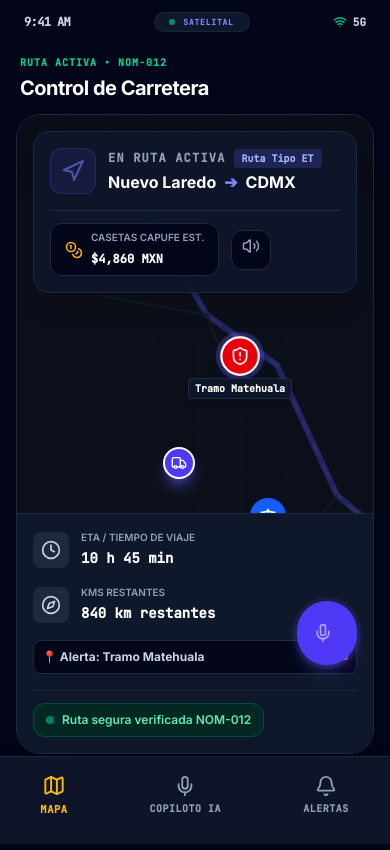
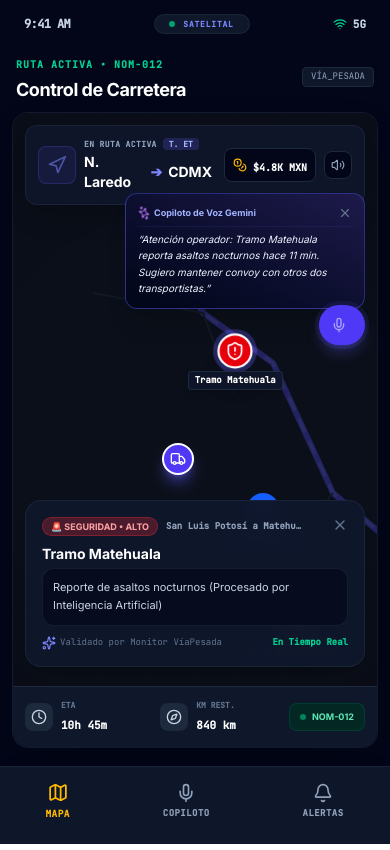
Before and after one commit to haroldove90-spec/Via-Pesada-MX, a React (Vite) app: page / in a window 390 px wide. Both pictures are taken after a click on the button "MAPA". Built offline with nearby package versions, Linux system fonts and the light colour scheme.

Commit message:
feat: add responsive layout container
Wrap application in a responsive wrapper to simulate a mobile device experience on desktop while maintaining a native-like interface.

```diff
--- a/src/App.tsx
+++ b/src/App.tsx
@@ -14,12 +14,13 @@
   const [activeTab, setActiveTab] = useState<'mapa' | 'copiloto' | 'comunidad'>('comunidad');
 
   return (
+    <div className="w-full h-screen bg-slate-900 md:bg-slate-950 flex items-center justify-center p-0 md:p-4 overflow-hidden select-none">
       <div
         id="main-applet-app"
-      className="w-full min-h-screen bg-slate-950 text-slate-100 flex flex-col justify-between p-0 m-0 overflow-x-hidden select-none"
+        className="w-full md:max-w-[412px] h-full md:h-[94vh] md:max-h-[860px] bg-slate-950 text-slate-100 flex flex-col justify-between overflow-hidden md:rounded-[44px] md:border-[10px] md:border-slate-900 md:shadow-[0_20px_50px_rgba(0,0,0,0.8)] md:ring-2 md:ring-slate-800/60 relative"
       >
         {/* NATIVE PHONE TOP NOTCH / SYSTEM STATUS BAR */}
-      <div className="w-full bg-slate-950 flex justify-between items-center px-6 pt-3 pb-2 z-50 pointer-events-none sticky top-0 shrink-0">
+        <div className="w-full bg-slate-950 flex justify-between items-center px-6 pt-3.5 pb-2 z-50 pointer-events-none sticky top-0 shrink-0">
           <span className="text-xs font-bold font-mono tracking-tighter text-slate-300">9:41 AM</span>
 
           {/* Dynamic Island Notch */}
@@ -35,32 +36,35 @@
         </div>
 
         {/* CORE VIEWPORT CONTENT */}
-      <main className="flex-1 w-full flex flex-col relative overflow-y-auto">
+        <main className="flex-1 w-full flex flex-col relative overflow-hidden">
           {activeTab === 'comunidad' ? (
-          <div className="animate-fadeIn flex-1 flex flex-col">
+            <div className="animate-fadeIn flex-1 flex flex-col h-full overflow-hidden">
               <CommunityFeedDemo onNavigate={(tab) => {
                 if (tab === 'detector') return; // WhatsApp tab removed in basic native mobile layout
                 setActiveTab(tab);
               }} />
             </div>
           ) : activeTab === 'mapa' ? (
-          <div className="animate-fadeIn flex-1 flex flex-col pt-2 pb-24 px-4">
+            <div className="animate-fadeIn flex-1 flex flex-col h-full overflow-hidden pt-2 px-3 pb-24">
               {/* Native Inline Mini Title and Subheading */}
-            <div className="mb-3 px-1">
+              <div className="mb-2 px-1 flex justify-between items-center shrink-0">
+                <div>
                   <span className="text-[10px] font-bold text-emerald-400 uppercase tracking-widest font-mono">Ruta Activa • NOM-012</span>
-              <h2 className="text-xl font-bold text-white tracking-tight mt-0.5">Control de Carretera</h2>
+                  <h2 className="text-lg font-bold text-white tracking-tight mt-0.5">Control de Carretera</h2>
+                </div>
+                <span className="text-[9px] bg-slate-900 border border-slate-800 text-slate-400 px-2 py-0.5 rounded font-mono">VÍA_PESADA</span>
               </div>
               <RouteMapDemo />
             </div>
           ) : (
-          <div className="animate-fadeIn flex-1 flex flex-col">
+            <div className="animate-fadeIn flex-1 flex flex-col h-full overflow-hidden">
               <CopilotoVoiceDemo onBackToMap={() => setActiveTab('mapa')} />
             </div>
           )}
         </main>
 
-      {/* FIXED NATIVE BOTTOM NAVIGATION TAB BAR */}
-      <nav id="mobile-navigation-fixed-bar" className="fixed bottom-0 left-0 right-0 bg-slate-900/95 border-t border-slate-800/80 py-3.5 pb-6 flex justify-around items-center text-slate-400 backdrop-blur-md z-55 shadow-2xl">
+        {/* LOCKED NATIVE BOTTOM NAVIGATION TAB BAR */}
+        <nav id="mobile-navigation-absolute-bar" className="absolute bottom-0 left-0 right-0 bg-slate-900/98 border-t border-slate-800/80 py-3 pb-5 flex justify-around items-center text-slate-400 backdrop-blur-md z-40 shadow-2xl">
 
           {/* TAB 1: MAPS */}
           <button
@@ -72,8 +76,8 @@
                 : 'text-slate-400 hover:text-slate-200'
             }`}
           >
-          <Map className="w-5.5 h-5.5" />
-          <span className="text-[10px] font-bold font-mono tracking-wider">MAPA</span>
+            <Map className="w-5 h-5" />
+            <span className="text-[9px] font-bold font-mono tracking-wider">MAPA</span>
           </button>
 
           {/* TAB 2: COPILOTO VOICE */}
@@ -86,8 +90,8 @@
                 : 'text-slate-400 hover:text-slate-200'
             }`}
           >
-          <Mic className="w-5.5 h-5.5" />
-          <span className="text-[10px] font-bold font-mono tracking-wider">COPILOTO IA</span>
+            <Mic className="w-5 h-5" />
+            <span className="text-[9px] font-bold font-mono tracking-wider">COPILOTO</span>
           </button>
 
           {/* TAB 3: ALERTS FEED */}
@@ -100,11 +104,12 @@
                 : 'text-slate-400 hover:text-slate-200'
             }`}
           >
-          <Bell className="w-5.5 h-5.5" />
-          <span className="text-[10px] font-bold font-mono tracking-wider">ALERTAS</span>
+            <Bell className="w-5 h-5" />
+            <span className="text-[9px] font-bold font-mono tracking-wider">ALERTAS</span>
           </button>
 
         </nav>
       </div>
+    </div>
   );
 }
--- a/src/components/RouteMapDemo.tsx
+++ b/src/components/RouteMapDemo.tsx
@@ -85,7 +85,7 @@
   };
 
   return (
-    <div id="viapesada-route-map" className="relative min-h-[640px] w-full bg-slate-950 text-slate-100 rounded-3xl overflow-hidden border border-slate-800 shadow-2xl flex flex-col font-sans">
+    <div id="viapesada-route-map" className="relative flex-1 h-full min-h-[420px] w-full bg-slate-950 text-slate-100 rounded-2xl md:rounded-3xl overflow-hidden border border-slate-800/60 shadow-2xl flex flex-col font-sans">
 
       {/* 1. MAP BACKGROUND SIMULATION */}
       <div className="absolute inset-0 z-0 bg-[#0b0f19] overflow-hidden">
@@ -153,7 +153,7 @@
               }`}></span>
 
               {/* Pin design */}
-              <div id={`map-pin-${alerta.id}`} className={`w-9 h-9 rounded-full border-2 flex items-center justify-center shadow-xl ${
+              <div id={`map-pin-${alerta.id}`} className={`w-8 h-8 sm:w-9 sm:h-9 rounded-full border-2 flex items-center justify-center shadow-xl ${
                 selectedPin?.id === alerta.id ? 'scale-110 border-white ring-4 ring-indigo-500/30' : 'border-transparent'
               } ${
                 alerta.tipo === 'seguridad' ? 'bg-red-600 text-white' :
@@ -165,7 +165,7 @@
               </div>
 
               {/* Highway ID floating badge */}
-              <div className="mt-1 bg-slate-900/90 text-white border border-slate-700/50 text-[10px] font-bold px-1.5 py-0.5 rounded shadow-md backdrop-blur-xs font-mono">
+              <div className="mt-1 bg-slate-900/90 text-white border border-slate-700/50 text-[9px] font-bold px-1.5 py-0.5 rounded shadow-md backdrop-blur-xs font-mono">
                 {alerta.titulo}
               </div>
             </div>
@@ -174,41 +174,40 @@
       </div>
 
       {/* 2. TOP FLOATING TRIP HEADER */}
-      <div className="absolute top-4 inset-x-4 z-10">
-        <div className="bg-slate-900/95 backdrop-blur-md border border-slate-800 rounded-2xl p-4 shadow-xl flex flex-col sm:flex-row items-stretch sm:items-center justify-between gap-4">
+      <div className="absolute top-3 inset-x-3 z-10">
+        <div className="bg-slate-900/95 backdrop-blur-md border border-slate-800/80 rounded-xl p-3 shadow-xl flex items-center justify-between gap-3">
 
-          <div className="flex items-center gap-3">
-            <div className="p-2.5 bg-indigo-500/10 text-indigo-400 rounded-xl border border-indigo-500/20">
-              <Navigation className="w-6 h-6 animate-pulse" />
+          <div className="flex items-center gap-2">
+            <div className="p-2 bg-indigo-500/10 text-indigo-400 rounded-lg border border-indigo-500/20">
+              <Navigation className="w-5 h-5 animate-pulse" />
             </div>
             <div>
-              <div className="flex items-center gap-2">
-                <span className="text-xs uppercase font-bold tracking-widest text-slate-400 font-mono">EN RUTA ACTIVA</span>
-                <span className="text-[10px] bg-indigo-500/20 text-indigo-300 font-mono font-bold px-2 py-0.5 rounded">Ruta Tipo ET</span>
+              <div className="flex items-center gap-1.5">
+                <span className="text-[8px] uppercase font-bold tracking-wider text-slate-400 font-mono">EN RUTA ACTIVA</span>
+                <span className="text-[8px] bg-indigo-500/20 text-indigo-300 font-mono font-bold px-1.5 py-0.2 rounded">T. ET</span>
               </div>
-              <h2 className="text-base sm:text-lg font-extrabold text-white flex items-center gap-2 mt-0.5">
-                Nuevo Laredo <span className="text-indigo-400">➔</span> CDMX
+              <h2 className="text-sm font-extrabold text-white flex items-center gap-1.5 mt-0.5">
+                N. Laredo <span className="text-indigo-400">➔</span> CDMX
               </h2>
             </div>
           </div>
 
-          <div className="flex flex-wrap items-center gap-3 sm:gap-4 border-t sm:border-t-0 pt-3 sm:pt-0 border-slate-800">
-            {/* Toll cost CAPUFE */}
-            <div className="flex items-center gap-2 bg-slate-950 px-3.5 py-1.5 rounded-xl border border-slate-800">
-              <Coins className="w-4.5 h-4.5 text-amber-400" />
+          <div className="flex items-center gap-2 shrink-0">
+            {/* Toll cost CAPUFE (condensada en mobile) */}
+            <div className="flex items-center gap-1.5 bg-slate-950 px-2 py-1 rounded-lg border border-slate-800">
+              <Coins className="w-3.5 h-3.5 text-amber-400" />
               <div>
-                <span className="block text-[10px] text-slate-400 uppercase font-semibold">Casetas CAPUFE Est.</span>
-                <strong className="text-xs font-mono text-white">$4,860 MXN</strong>
+                <strong className="text-[10px] font-mono text-white">$4.8K MXN</strong>
               </div>
             </div>
 
             {/* Quick sound toggle */}
             <button
               onClick={() => setIsMuted(!isMuted)}
-              className="p-2.5 bg-slate-950 hover:bg-slate-800 text-slate-400 hover:text-white rounded-xl border border-slate-800 transition-colors"
+              className="p-1.5 bg-slate-950 hover:bg-slate-800 text-slate-400 hover:text-white rounded-lg border border-slate-800 transition-colors"
               title={isMuted ? 'Desactivar silencio' : 'Silenciar alertas'}
             >
-              {isMuted ? <VolumeX className="w-4.5 h-4.5" /> : <Volume2 className="w-4.5 h-4.5 animate-bounce" />}
+              {isMuted ? <VolumeX className="w-3.5 h-3.5" /> : <Volume2 className="w-3.5 h-3.5" />}
             </button>
           </div>
 
@@ -216,128 +215,109 @@
       </div>
 
       {/* 3. ALERTS DRAWER & SELECTED PIN PREVIEW */}
-      <div className="absolute left-4 bottom-22 w-full max-w-sm z-10 hidden sm:block">
       {selectedPin && (
-          <div className="bg-slate-900/95 backdrop-blur-md border border-slate-800 rounded-2xl p-4 shadow-xl text-slate-300 relative animate-fadeIn">
+        <div className="absolute left-3 right-3 bottom-20 z-10 animate-slideUp">
+          <div className="bg-slate-900/98 backdrop-blur-md border border-slate-800/80 rounded-2xl p-4 shadow-xl text-slate-300 relative">
             <button
               onClick={() => setSelectedPin(null)}
-              className="absolute top-3 right-3 text-slate-500 hover:text-white"
+              className="absolute top-3 right-3 text-slate-500 hover:text-white p-1 hover:bg-slate-800 rounded-lg transition-colors"
             >
               <X className="w-4 h-4" />
             </button>
 
             <div className="flex items-center gap-2 mb-2">
-              <span className={`text-[10px] font-bold px-2.5 py-0.5 rounded-full uppercase ${
-                selectedPin.tipo === 'seguridad' ? 'bg-red-500/20 text-red-300 border border-red-500/30' :
-                selectedPin.tipo === 'reten' ? 'bg-blue-500/20 text-blue-300 border border-blue-500/30' :
-                'bg-amber-500/20 text-amber-300 border border-amber-500/30'
+              <span className={`text-[9px] font-extrabold px-2 py-0.5 rounded-full uppercase ${
+                selectedPin.tipo === 'seguridad' ? 'bg-red-500/25 text-red-300 border border-red-500/30' :
+                selectedPin.tipo === 'reten' ? 'bg-blue-500/25 text-blue-300 border border-blue-500/30' :
+                'bg-amber-500/25 text-amber-300 border border-amber-500/30'
               }`}>
-                {selectedPin.tipo} • {selectedPin.riesgo}
+                {selectedPin.tipo === 'seguridad' ? '🚨 Seguridad' : selectedPin.tipo === 'reten' ? '👮 Báscula' : '⚠️ Incidente'} • {selectedPin.riesgo}
               </span>
-              <span className="text-[10px] text-slate-400 font-mono font-semibold">{selectedPin.tramo}</span>
+              <span className="text-[9px] text-slate-400 font-mono font-semibold truncate max-w-[140px]">{selectedPin.tramo}</span>
             </div>
 
-            <h4 className="font-bold text-white text-sm sm:text-base">{selectedPin.titulo}</h4>
-            <p className="text-xs text-slate-300 mt-1.5 leading-relaxed bg-slate-950/50 p-2.5 border border-slate-800/60 rounded-xl">
+            <h4 className="font-extrabold text-white text-sm sm:text-base">{selectedPin.titulo}</h4>
+            <p className="text-[11px] text-slate-300 mt-1 leading-relaxed bg-slate-950/60 p-2.5 border border-slate-800/60 rounded-xl">
               {selectedPin.descripcion}
             </p>
 
-            <div className="mt-3 flex items-center justify-between text-[11px] text-slate-400 font-mono">
+            <div className="mt-2.5 flex items-center justify-between text-[9px] text-slate-500 font-mono">
               <span className="flex items-center gap-1">
                 <Sparkles className="w-3.5 h-3.5 text-indigo-400" />
                 Validado por Monitor VíaPesada
               </span>
-              <span className="text-emerald-400 font-bold">En Tiempo Real</span>
+              <span className="text-emerald-400 font-bold shrink-0">En Tiempo Real</span>
+            </div>
           </div>
         </div>
       )}
-      </div>
 
-      {/* 4. COPILOTO VOICE AI WIDGET */}
+      {/* 4. COPILOTO VOICE AI HUD MESSAGE (FLOATING UPPER RIGHT) */}
       {copilotoMensaje && (
-        <div className="absolute right-4 bottom-22 max-w-xs sm:max-w-sm z-10 animate-fadeIn">
-          <div className="bg-gradient-to-tr from-slate-900 to-indigo-950/95 backdrop-blur-md border border-indigo-500/30 rounded-2xl p-3.5 shadow-xl">
-            <div className="flex items-center justify-between pb-2 mb-1.5 border-b border-indigo-500/10">
-              <span className="text-xs font-bold text-indigo-300 flex items-center gap-1">
-                <Sparkles className="w-3.5 h-3.5 text-purple-400 animate-spin" />
-                Copiloto de Voz Gemini v3.5
+        <div className="absolute right-3 top-20 max-w-[240px] xs:max-w-[280px] z-10 animate-fadeIn">
+          <div className="bg-gradient-to-tr from-slate-950 to-indigo-950/98 backdrop-blur-md border border-indigo-500/40 rounded-xl p-3 shadow-xl">
+            <div className="flex items-center justify-between pb-1.5 mb-1 border-b border-indigo-500/10">
+              <span className="text-[9px] font-bold text-indigo-300 flex items-center gap-1">
+                <Sparkles className="w-3 h-3 text-purple-400 animate-spin" />
+                Copiloto de Voz Gemini
               </span>
               <button onClick={() => setCopilotoMensaje(null)} className="text-slate-500 hover:text-white">
-                <X className="w-4 h-4" />
+                <X className="w-3.5 h-3.5" />
               </button>
             </div>
-            <p className="text-xs text-indigo-50 leading-relaxed font-sans italic">
+            <p className="text-[10px] text-indigo-50 leading-relaxed font-sans italic">
               &ldquo;{copilotoMensaje}&rdquo;
             </p>
           </div>
         </div>
       )}
 
-      {/* COPILOTO AI FLOATING MIC BUTTON */}
+      {/* COPILOTO AI FLOATING MIC BUTTON (HIGH RIGHT SIDE TO AVOID OVERLAPS) */}
       <button
         id="copiloto-ai-floating-btn"
         onClick={handleMicToggle}
-        className={`absolute bottom-22 right-4 z-20 p-4 rounded-full flex items-center justify-center shadow-lg transition-transform hover:scale-105 active:scale-95 group ${
+        className={`absolute right-3 ${copilotoMensaje ? 'top-48' : 'top-20'} z-20 p-3 rounded-full flex items-center justify-center shadow-lg transition-all hover:scale-105 active:scale-95 group ${
           copilotoActivo
             ? 'bg-red-600 hover:bg-red-700 animate-pulse text-white shadow-red-500/30'
             : 'bg-indigo-600 hover:bg-indigo-700 text-white shadow-indigo-500/30 ring-4 ring-indigo-500/10'
         }`}
         title="Interactuar con el copiloto"
       >
-        <div className="flex items-center gap-2">
-          {copilotoActivo ? <MicOff className="w-5 h-5" /> : <Mic className="w-5 h-5 animate-pulse" />}
-          <span className="text-xs font-bold font-mono tracking-wider max-w-0 overflow-hidden group-hover:max-w-24 transition-all duration-300">
-            {copilotoActivo ? "MUTE AI" : "COPILOTO IA"}
+        <div className="flex items-center gap-1.5">
+          {copilotoActivo ? <MicOff className="w-4 h-4" /> : <Mic className="w-4 h-4 animate-pulse" />}
+          <span className="text-[9px] font-bold font-mono tracking-wider max-w-0 overflow-hidden group-hover:max-w-24 transition-all duration-300 whitespace-nowrap">
+            {copilotoActivo ? "MUTE" : "HABLAR"}
           </span>
         </div>
       </button>
 
       {/* 5. BOTTOM TRIP SUMMARY FOOTER */}
-      <div className="mt-auto bg-slate-900 border-t border-slate-800 p-4 sm:p-5 z-10">
-        <div className="flex flex-col md:flex-row items-stretch md:items-center justify-between gap-4">
+      <div className="mt-auto bg-slate-900 border-t border-slate-800 p-3 sm:p-4 z-10 pointer-events-auto">
+        <div className="flex flex-row items-center justify-between gap-2.5">
 
-          {/* Progress / Metros / Kilometros data */}
-          <div className="flex flex-wrap items-center gap-4 sm:gap-6">
-            <div className="flex items-center gap-3">
-              <div className="p-2 bg-slate-800 text-slate-300 rounded-lg">
-                <Clock className="w-5 h-5" />
+          <div className="flex items-center gap-2">
+            <div className="p-1.5 bg-slate-800 text-slate-300 rounded-lg">
+              <Clock className="w-4 h-4" />
             </div>
             <div>
-                <span className="block text-[10px] text-slate-400 uppercase font-semibold">ETA / Tiempo de Viaje</span>
-                <strong className="text-sm font-mono text-white">10 h 45 min</strong>
+              <span className="block text-[8px] text-slate-500 uppercase font-bold font-mono">ETA</span>
+              <strong className="text-[11px] font-mono text-white">10h 45m</strong>
             </div>
           </div>
 
-            <div className="flex items-center gap-3">
-              <div className="p-2 bg-slate-800 text-slate-300 rounded-lg">
-                <Compass className="w-5 h-5" />
+          <div className="flex items-center gap-2">
+            <div className="p-1.5 bg-slate-800 text-slate-300 rounded-lg">
+              <Compass className="w-4 h-4" />
             </div>
             <div>
-                <span className="block text-[10px] text-slate-400 uppercase font-semibold">Kms Restantes</span>
-                <strong className="text-sm font-mono text-white">840 km restantes</strong>
+              <span className="block text-[8px] text-slate-500 uppercase font-bold font-mono">KM REST.</span>
+              <strong className="text-[11px] font-mono text-white">840 km</strong>
             </div>
           </div>
 
-            {/* Mobile Alert shortcut if window is small */}
-            {selectedPin && (
-              <div className="sm:hidden text-xs bg-slate-950 p-2 rounded-lg border border-slate-800 w-full flex justify-between items-center">
-                <span className="text-slate-300 font-bold truncate">📍 Alerta: {selectedPin.titulo}</span>
-                <span className="text-red-400 font-mono text-[10px] font-bold shrink-0">{selectedPin.riesgo}</span>
-              </div>
-            )}
-          </div>
-
-          {/* Verification standard badge & buttons */}
-          <div className="flex items-center justify-between md:justify-end gap-3 border-t md:border-t-0 pt-3 md:pt-0 border-slate-800/80">
-            <div className="flex items-center gap-2 bg-emerald-950/80 text-emerald-300 border border-emerald-900 px-3 py-2 rounded-xl text-xs font-semibold">
-              <span className="w-2 h-2 rounded-full bg-emerald-400 animate-pulse shrink-0"></span>
-              <span>Ruta segura verificada NOM-012</span>
-            </div>
-
-            <div className="hidden lg:flex items-center gap-1.5 text-xs text-indigo-400 font-semibold cursor-pointer hover:text-indigo-300 transition-colors">
-              <span>Ver detalles de báscula</span>
-              <ArrowUpRight className="w-4 h-4" />
-            </div>
+          <div className="flex items-center gap-1.5 bg-emerald-950/80 text-emerald-300 border border-emerald-900/60 px-2.5 py-1.5 rounded-lg text-[9px] font-bold">
+            <span className="w-1.5 h-1.5 rounded-full bg-emerald-400 animate-pulse shrink-0"></span>
+            <span>NOM-012</span>
           </div>
 
         </div>
```
Also changed, not shown: src/components/CopilotoVoiceDemo.tsx (+18 -18 lines). Lines whose indentation alone changed are shown as unchanged.
